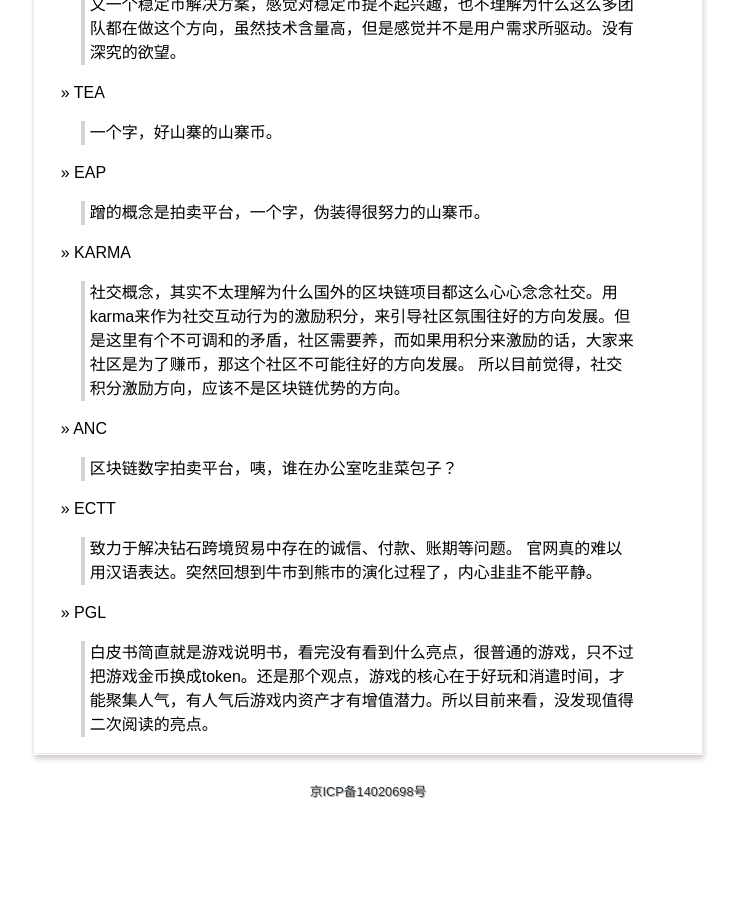
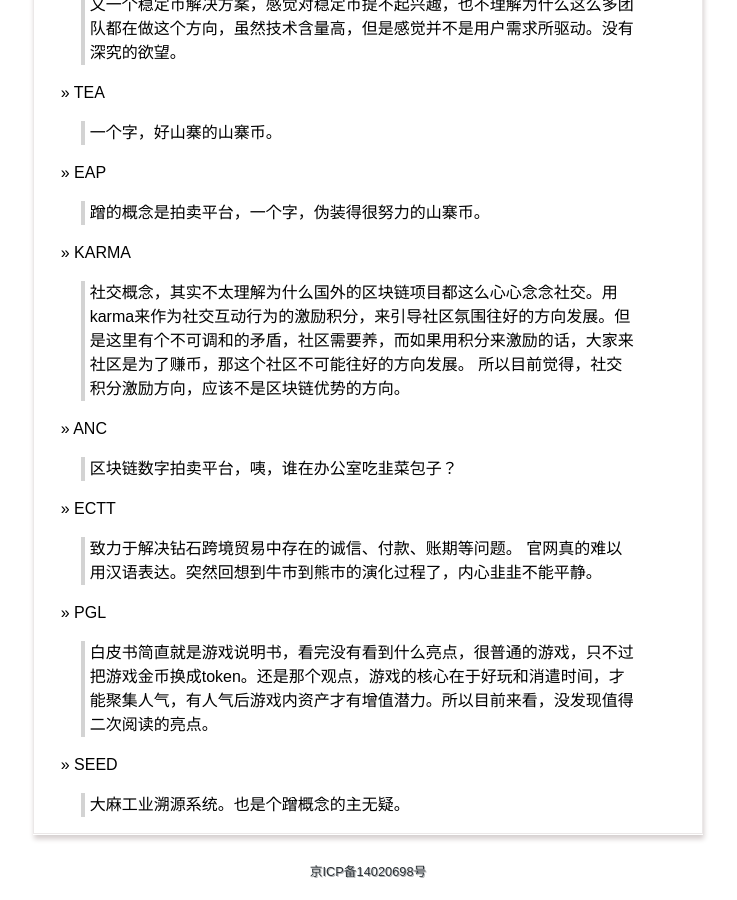
Before and after one commit to yanyiwu/blog, a Jekyll site: the page built from eostokens.md, in a window 1280 px wide and 900 px high, scrolled down 2799 px. Shown: the whole window, without its empty margins (272-1009 px from the left). Built offline with Jekyll 4.4.1, drawn with Linux system fonts in a browser that asks for light colours; Markdown is read by kramdown in place of the engine named in the settings; comment, search, counter and statistics services are not loaded; before the commit the page ends 3619 px from its top, so only the background shows below that.

Commit message:
[token] SEED

```diff
--- a/eostokens.md
+++ b/eostokens.md
@@ -126,3 +126,7 @@ title: EOS-Tokens白皮书分析专栏
 &raquo; PGL
 
 > 白皮书简直就是游戏说明书，看完没有看到什么亮点，很普通的游戏，只不过把游戏金币换成token。还是那个观点，游戏的核心在于好玩和消遣时间，才能聚集人气，有人气后游戏内资产才有增值潜力。所以目前来看，没发现值得二次阅读的亮点。
+
+&raquo; SEED
+
+> 大麻工业溯源系统。也是个蹭概念的主无疑。
```
